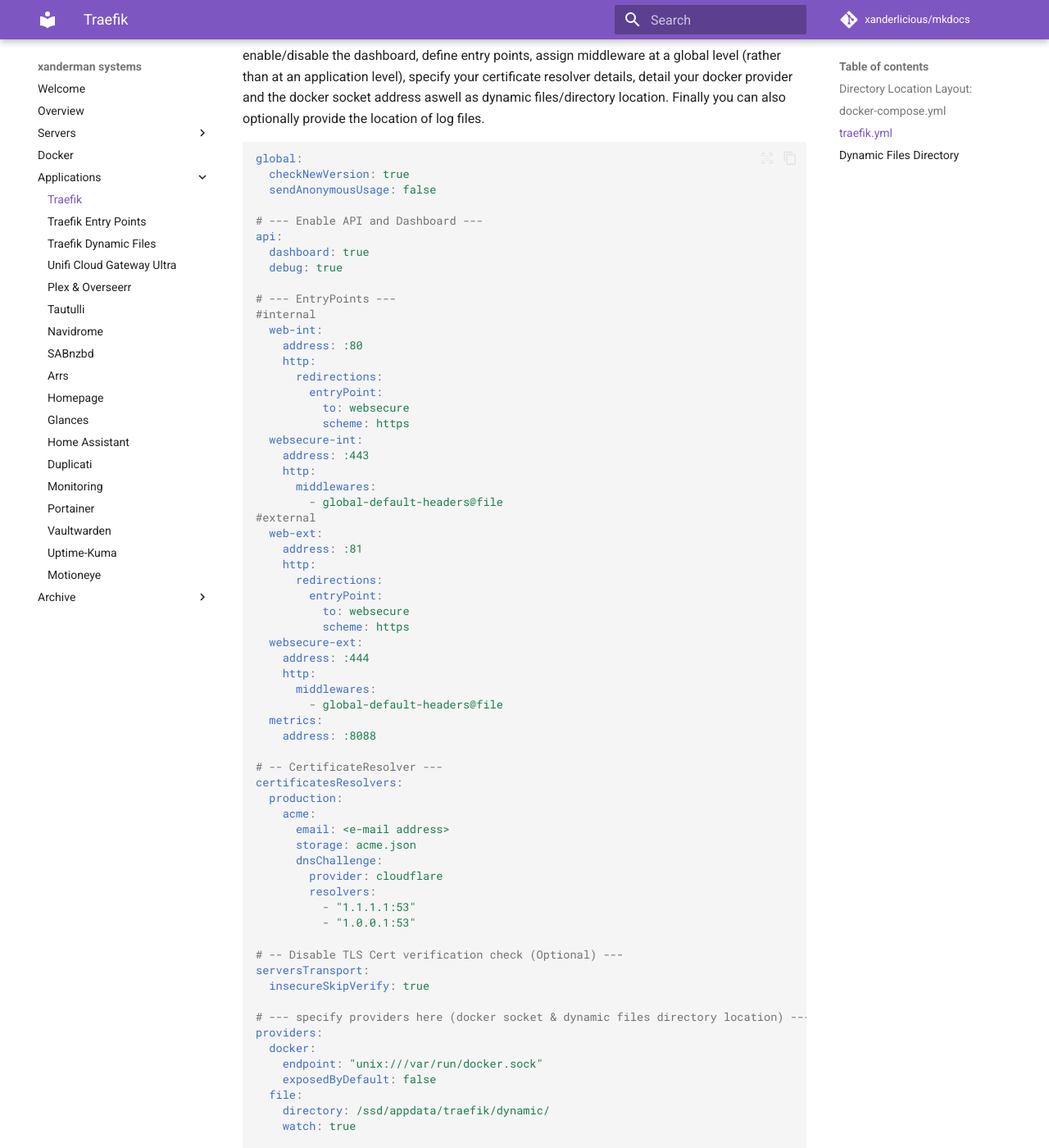
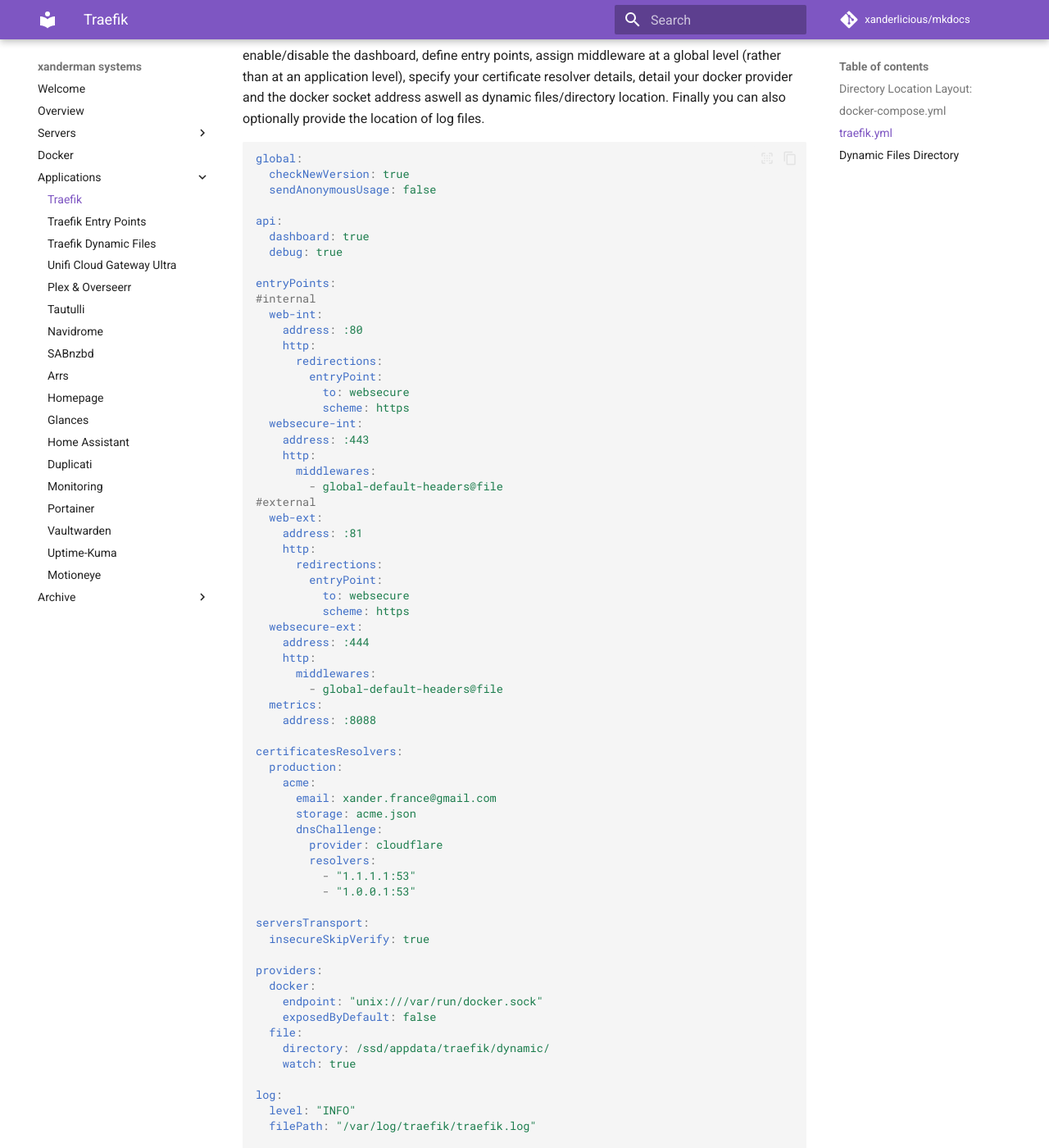
Before and after one commit to Xanderlicious/mkdocs, an MkDocs documentation site: the page built from docs/traefik.md, in a window 1280 px wide and 1400 px high, scrolled down 2959 px. Shown: the whole window at 82% size. Built offline with MkDocs 1.6.1 and Material for MkDocs 9.7.7, drawn with Linux system fonts in a browser that asks for light colours; comment, search, counter and statistics services are not loaded; some of the changed text lies outside the part shown.

```diff
--- a/docs/traefik.md
+++ b/docs/traefik.md
@@ -125,12 +125,11 @@
   checkNewVersion: true
   sendAnonymousUsage: false
 
-# --- Enable API and Dashboard ---
 api:
   dashboard: true
   debug: true
 
-# --- EntryPoints ---
+entryPoints:
 #internal
   web-int:
     address: :80
@@ -160,11 +159,10 @@
   metrics:
     address: :8088
 
-# -- CertificateResolver ---
 certificatesResolvers:
   production:
     acme:
-      email: <e-mail address>
+      email: xander.france@gmail.com
       storage: acme.json
       dnsChallenge:
         provider: cloudflare
@@ -172,11 +170,9 @@
           - "1.1.1.1:53"
           - "1.0.0.1:53"
 
-# -- Disable TLS Cert verification check (Optional) ---
 serversTransport:
   insecureSkipVerify: true
 
-# --- specify providers here (docker socket & dynamic files directory location) ---
 providers:
   docker:
     endpoint: "unix:///var/run/docker.sock"
```
Also changed, not shown: other parts of docs/traefik.md (+1 -2 lines).
